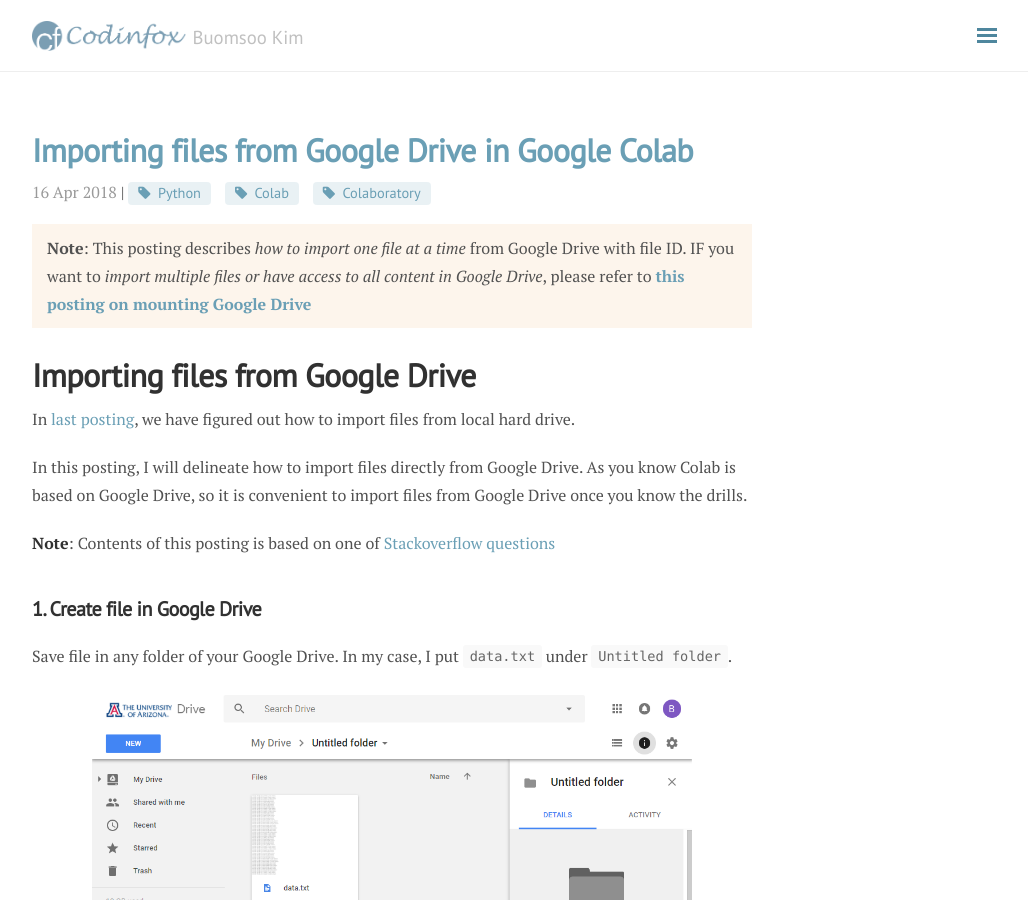
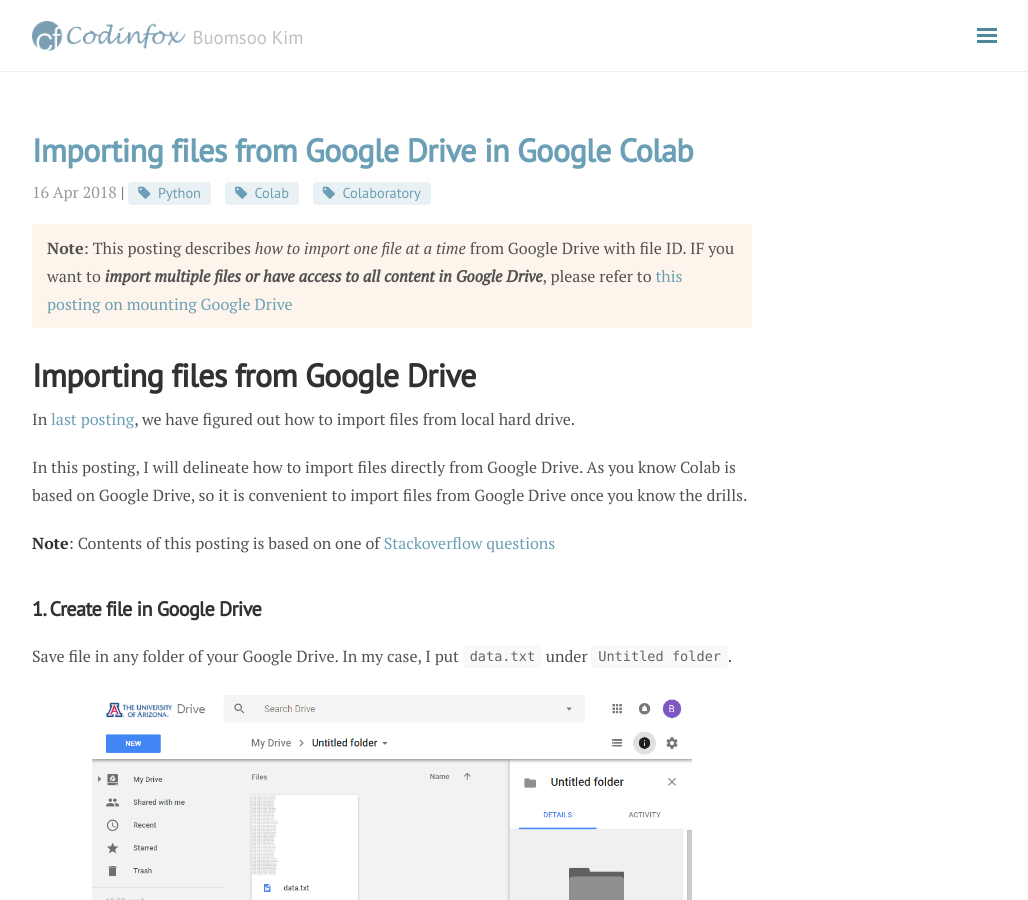
Before and after one commit to buomsoo-kim/buomsoo-kim.github.io, a Jekyll site: the page built from _posts/2018-04-16-Importing-files-from-Google-Drive-in-Google-Colab.md.md, in a window 1280 px wide and 900 px high. Shown: the whole window, without its empty margins (248-1276 px from the left). Built offline with Jekyll 4.4.1, drawn with Linux system fonts in a browser that asks for light colours; nearby versions of some CDN libraries; comment, search, counter and statistics services are not loaded.

```diff
--- a/_posts/2018-04-16-Importing-files-from-Google-Drive-in-Google-Colab.md.md
+++ b/_posts/2018-04-16-Importing-files-from-Google-Drive-in-Google-Colab.md.md
@@ -6,7 +6,7 @@ tags: [Python, Colab, Colaboratory]
 ---
 
 <div style="background-color:rgba(242,188,131,.15); padding-left: 15px; padding-top: 10px; padding-bottom: 10px; padding-right:15px">
-<b>Note</b>: This posting describes <i>how to import one file at a time</i> from Google Drive with file ID. IF you want to <i>import multiple files or have access to all content in Google Drive</i>, please refer to <b><a href = "https://buomsoo-kim.github.io/colab/2020/05/09/Colab-mounting-google-drive.md/">this posting on mounting Google Drive</a></b>
+<b>Note</b>: This posting describes <i>how to import one file at a time</i> from Google Drive with file ID. IF you want to <b><i>import multiple files or have access to all content in Google Drive</i></b>, please refer to <a href = "https://buomsoo-kim.github.io/colab/2020/05/09/Colab-mounting-google-drive.md/">this posting on mounting Google Drive</a>
 </div>
 
 # Importing files from Google Drive
```
